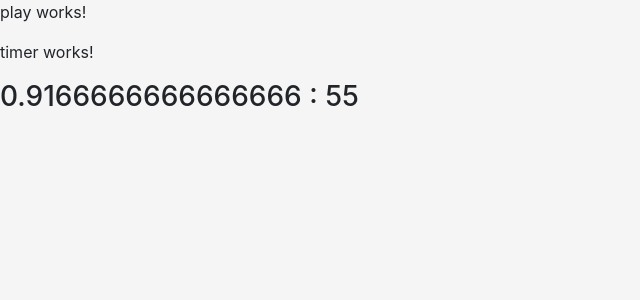
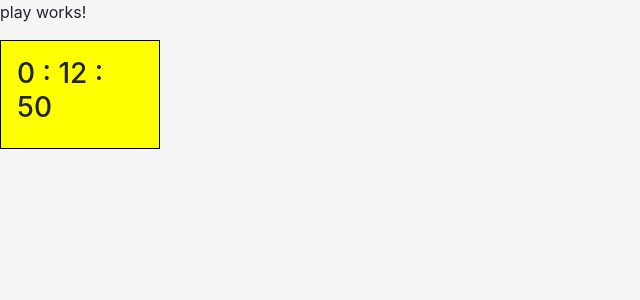
Before and after one commit to Sohamsahare/fcf_angular6, an Angular app: page /play in a window 1280 px wide. Shown: the top 300 px of the page, without its empty margins (0-640 px from the left). Built offline with nearby package versions, Linux system fonts and the light colour scheme.

Commit message:
added a working timer -> changes colours as time decreases -> from green to yellow and finally to red

```diff
--- a/src/app/play/timer/timer.component.css
+++ b/src/app/play/timer/timer.component.css
@@ -0,0 +1,6 @@
+.timer-container{
+    padding : 1rem;
+    border: 1px solid black;
+    width : 10rem;
+    background-color: #5FFF4F;
+}
--- a/src/app/play/timer/timer.component.html
+++ b/src/app/play/timer/timer.component.html
@@ -1,8 +1,5 @@
-<p>
-  timer works!
-</p>
-<div class="timer-container" >
+<div class="timer-container" id = "timer-box" >
   <h3>
-    {{(timeInMilliseconds / (60 * 1000))}} : {{ (timeInMilliseconds / 1000) }}
+    {{getMinutes()}} : {{getSeconds()}} : {{getMiniSeconds()}}
   </h3>
 </div>
--- a/src/app/play/timer/timer.component.ts
+++ b/src/app/play/timer/timer.component.ts
@@ -5,10 +5,16 @@ import { Component, OnInit } from '@angular/core';
   templateUrl: './timer.component.html',
   styleUrls: ['./timer.component.css']
 })
+
 export class TimerComponent implements OnInit {
 
   timeInMilliseconds: number;
+  private initalTime: number = 1000 * 20;
   private timeInterval : number = 10;
+  private timerIntervalId : any;
+  private colourIntervalId : any;
+
+  private colours: string[] = ['#FFFF00','#DC3545']
 
   constructor() {
   }
@@ -17,13 +23,37 @@ export class TimerComponent implements OnInit {
     this.startTimer();
   }
 
+  getMinutes() : number{
+    return Math.floor(this.timeInMilliseconds / (1000 * 60)) ;
+  }
+
+  getSeconds() : number{
+    return Math.floor(((this.timeInMilliseconds % 100000) / 1000)) ;
+  }
+
+  getMiniSeconds() : number{
+    return Math.round(((this.timeInMilliseconds % 1000) / (10)) * 100) / 100;
+  }
+
   startTimer(){
-    this.timeInMilliseconds = 1000 * 60;
-    setInterval(() => {
+    this.timeInMilliseconds = this.initalTime;
+    this.timerIntervalId =  setInterval(() => {
       this.timeInMilliseconds -= this.timeInterval;
+      if(this.timeInMilliseconds <= 0 ){
+        this.stopTimer();
+      }
     },this.timeInterval);
-    if(this.timeInMilliseconds <= 0 ){
-      return;
+    let colourId = 0;
+    this.colourIntervalId = setInterval(() =>{
+      let bgColour = document.getElementById('timer-box');
+      bgColour.style.backgroundColor = this.colours[colourId] ;
+      colourId++;
     }
+    ,(this.initalTime/3));
+  }
+
+  stopTimer(){
+    clearInterval(this.timerIntervalId);
+    clearInterval(this.colourIntervalId);
   }
 }
```
